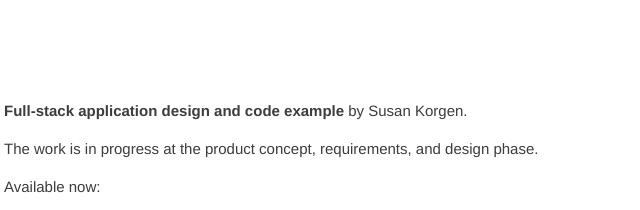
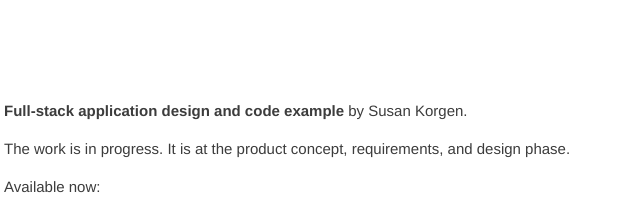
Before and after one commit to susankorgen/salutone-demo, a plain HTML site: page index.html in a window 1280 px wide. Shown: the top 210 px of the page, 466-1106 px from the left. Drawn offline with Linux system fonts and the light colour scheme.

Commit message:
index.html
index.html

```diff
--- a/index.html
+++ b/index.html
@@ -30,7 +30,7 @@
           by&nbsp;Susan&nbsp;Korgen.
         </p>
         <p class="summary">
-          The work is in progress at the product concept, requirements, and design phase.
+          The work is in progress. It is at the product concept, requirements, and design phase.
         </p>
         <p class="summary">
           Available now:
```
